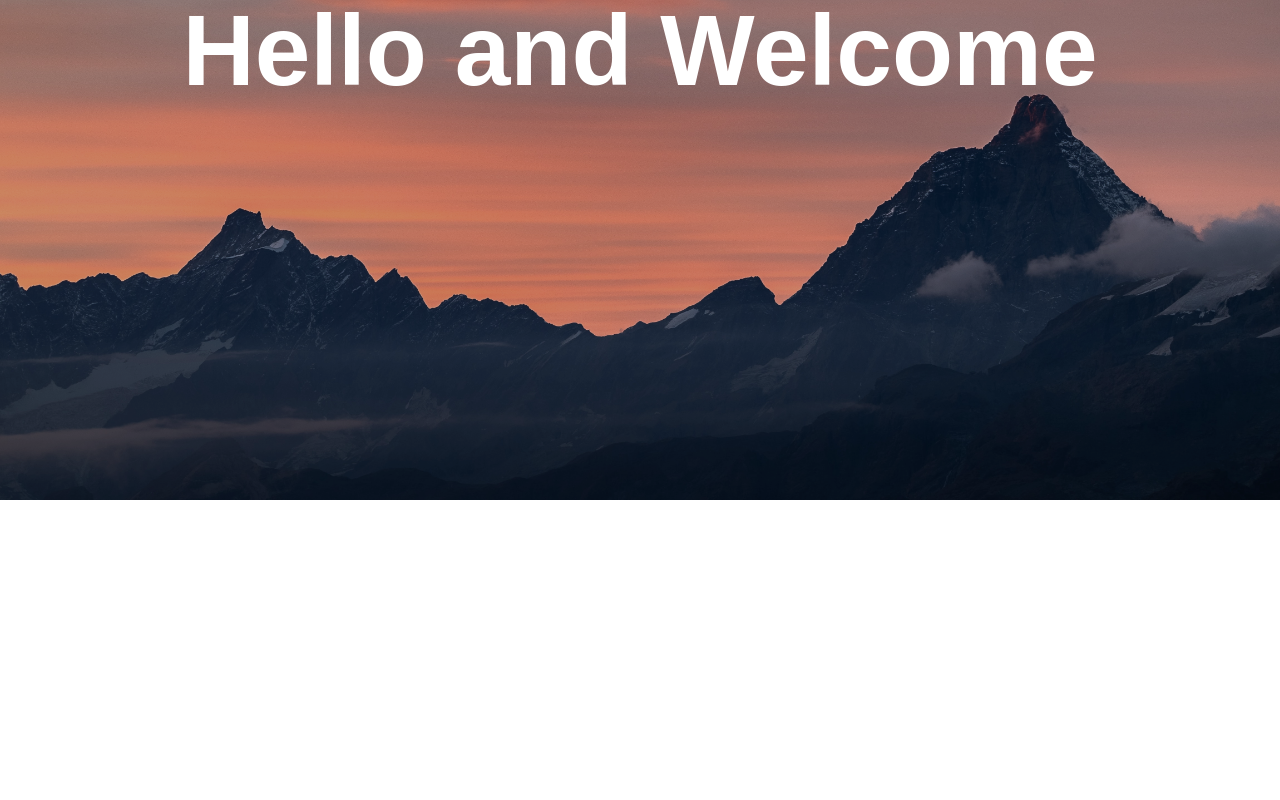
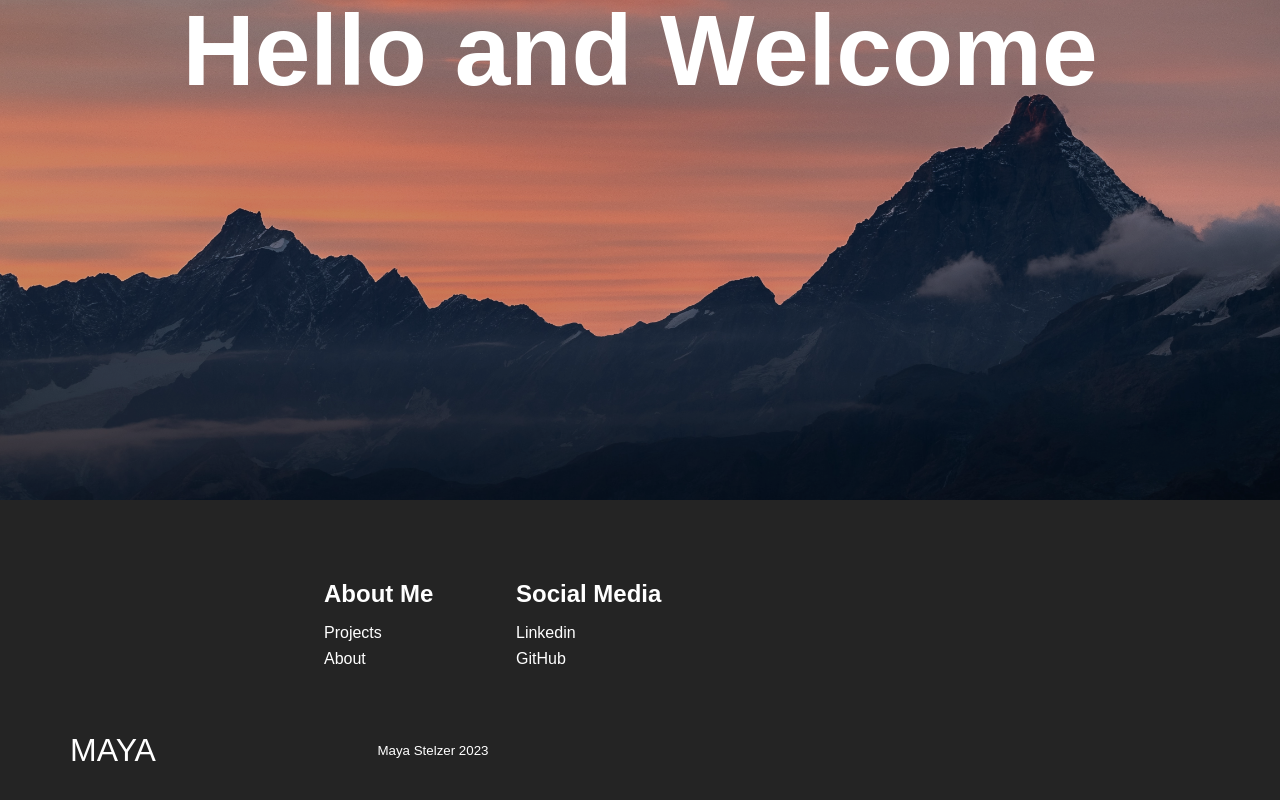
Before and after one commit to MayaStelzer/personalwebsite, a React (Create React App) app: page / in a window 1280 px wide. Shown: the part 380-1180 px from the top of the page. Before the commit the page ends 880 px from the top, so only its background shows below. Built offline with nearby package versions, Linux system fonts and the light colour scheme.

Commit message:
added footer

```diff
--- a/src/components/Button.js
+++ b/src/components/Button.js
@@ -1,13 +1,9 @@
-import React from 'react';
 import './Button.css'
-import {Link} from 'react-router-dom'
 
 const STYLES = ['btn--primary', 'btn--outline']
 const SIZES = ['btn--medium'];
 
 export const Button = ({children, type, onClick, buttonStyle, buttonSize}) => {
     const checkButtonStyle = STYLES.includes(buttonStyle) ? buttonStyle : STYLES[0];
-
     const checkButtonSize = SIZES.includes(buttonSize) ? buttonSize : SIZES[0]
-
 }
--- /dev/null
+++ b/src/components/Footer.css
@@ -0,0 +1,98 @@
+.footer-container {
+    background-color: #242424;
+    padding: 4rem 0 2rem 0;
+    display: flex;
+    flex-direction: column;
+    justify-content: center;
+    align-self: center;
+}
+
+.footer-links {
+    width: 100%;
+    max-width: 1000px;
+    display: flex;
+    justify-content: center;
+}
+
+.footer-link-wrapper {
+    display: flex;
+}
+
+.footer-link-items {
+    display: flex;
+    flex-direction: column;
+    align-items: flex-start;
+    margin: 16px;
+    text-align: left;
+    width: 160px;
+    box-sizing: border-box;
+}
+
+.footer-link-items h2 {
+    margin-bottom: 16px;
+}
+
+.footer-link-items > h2 {
+    color: #fff;
+}
+
+.footer-link-items a {
+    color: #fff;
+    text-decoration: none;
+    margin-bottom: 8px;
+}
+
+.footer-link-items a:hover {
+    color: #e9e9e9;
+    transition: 0.3s ease-out;
+}
+
+.social-icon-link {
+    color: #fff;
+    font-size: 24px;
+}
+
+.social-media {
+    max-width: 1000px;
+    width: 100%;
+}
+
+.social-media-wrap {
+    display: flex;
+    justify-content: space-between;
+    align-items: center;
+    width: 90%;
+    max-width: 1000px;
+    margin: 40px auto 0 auto;
+}
+
+.social-icons {
+    display: flex;
+    justify-content: space-between;
+    align-items: center;
+    width: 240px;
+}
+
+
+.social-logo {
+    color: #fff;
+    justify-self: start;
+    margin-left: 20px;
+    cursor: pointer;
+    text-decoration: none;
+    font-size: 2rem;
+    display: flex;
+    align-self: center;
+    margin-bottom: 16px;
+}
+
+.website-rights {
+    color: #fff;
+    margin-bottom: 16px;
+}
+
+@media screen and (max-width: 820px) {
+    .footer-links {
+        padding-top: 2rem;
+    }
+}
--- /dev/null
+++ b/src/components/Footer.js
@@ -0,0 +1,52 @@
+import React from 'react';
+import './Footer.css';
+import {Link} from 'react-router-dom'
+
+function Footer() {
+    return (
+        <div className='footer-container'>
+            <div className='footer-links'>
+                <div className='footer-link-wrapper'>
+                    <div className='footer-link-items'>
+                        <h2>About Me</h2>
+                            <Link to='/'>Projects</Link>
+                            <Link to='/'>About</Link>
+                    </div>
+                    <div className='footer-link-items'>
+                        <h2>Social Media</h2>
+                            <Link to='/'>Linkedin</Link>
+                            <Link to='/'>GitHub</Link>
+                    </div>
+                </div>
+            </div>
+            <section className='social-media'>
+                <div className='social-media-wrap'>
+                    <div className='footer-logo'>
+                        <Link to='/' className='social-logo'>
+                            MAYA <i className='fab fa-type-typo3' />
+                        </Link>
+                    </div>
+                    <small className='website-rights'>Maya Stelzer 2023</small>
+                    <div className='social-icons'>
+                        <Link className='social-icon-link Linkedin'
+                        to='/'
+                        target='blank'
+                        aria-label="Linkedin"
+                        >
+                            <i className="fa-brands fa-linkedin"></i>
+                        </Link>
+                        <Link className='social-icon-link GitHub'
+                        to='/'
+                        target='blank'
+                        aria-label="GitHub"
+                        >
+                            <i class="fa-brands fa-github"></i>
+                        </Link>
+                    </div>
+                </div>
+            </section>
+        </div>
+    )
+}
+
+export default Footer
--- a/src/components/HeroSection.css
+++ b/src/components/HeroSection.css
@@ -1,5 +1,5 @@
 .hero-container {
-    background: url(../../public/images/homepage.jpg) center center/cover no-repeat;
+    background: url(/public/images/homepage.jpg) center center/cover no-repeat;
     height: 100vh;
     width: 100%;
     display: flex;
--- a/src/components/pages/Home.js
+++ b/src/components/pages/Home.js
@@ -1,11 +1,13 @@
 import React from 'react'
 import '../../App.css'
 import HeroSection from '../HeroSection'
+import Footer from '../Footer'
 
 function Home () {
     return (
         <>
          <HeroSection/>
+         <Footer/>
         </>
     )
 }
```
Also changed, not shown: src/components/pages/About.js (added, +12 -0 lines).
